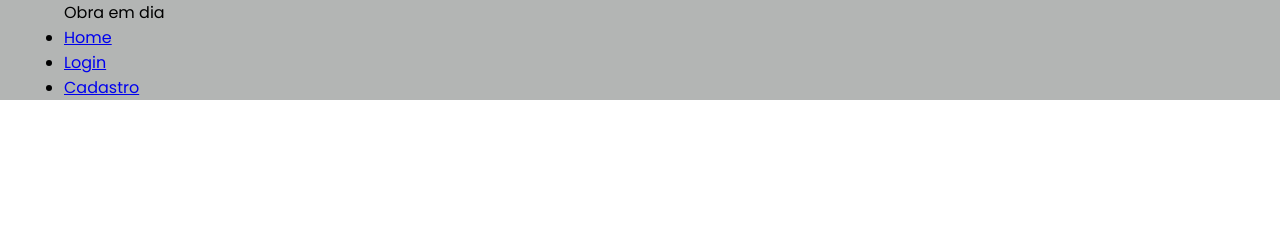
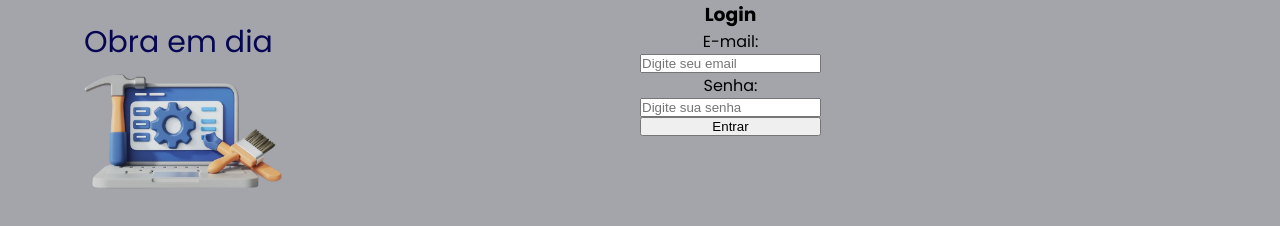
Before and after one commit to eduardomarcelo10/Obra_Em_Dia_Novo, a plain HTML site: page index.html in a window 1280 px wide. Drawn offline with Linux system fonts and the light colour scheme.

Commit message:
Página de login

```diff
--- a/index.html
+++ b/index.html
@@ -1,27 +1,31 @@
 <!DOCTYPE html>
-<html lang="en">
+<html lang="pt-br">
+
 <head>
     <meta charset="UTF-8">
     <meta name="viewport" content="width=device-width, initial-scale=1.0">
     <link rel="stylesheet" href="style.css">
     <title>Obra em dia</title>
 </head>
+
 <body>
-    <div class="background-fundo">
+    <div class="fundo">
         <!--INICIO HEADER-->
         <header>
             <!--INICIO CONTAINER-->
             <div class="container">
-                <nav>
                     <div class="logo">
                         Obra em dia
+                        <img src="logo.obra-removebg.png" alt="">
                     </div>
-                    <ul class="ul">
-                        <li> <a href="#"> Home </a> </li>
-                        <li> <a href="#"> Login </a> </li>
-                        <li> <a href="#"> Cadastro </a> </li>
-                    </ul>
-                </nav>
+                    <div class="entrar">
+                       <h3>Login</h3>
+                       <label for="email">E-mail:</label>
+                        <input type="text" name="email" placeholder="Digite seu email">
+                        <label for="senha">Senha:</label>
+                        <input type="password" name="senha" placeholder="Digite sua senha">
+                        <input type="button" value="Entrar" />
+                    </div>
             </div>
             <!--FIM CONTTAINER-->
         </header>
@@ -29,4 +33,5 @@
     </div>
 
 </body>
+
 </html>
--- a/style.css
+++ b/style.css
@@ -9,20 +9,70 @@ body {
     font-family: "Poppins", sans-serif;
 }
 
-.background-fundo {
-    background: #B3B5B4;
+.fundo {
+    background: #a4a5ab;
+    text-align: center;
+    height: 100vh;
+
+
 
 }
 
 .container {
+    display: flex;
     max-width: 1440px;
     padding: 0 5%;
     margin: 0 auto;
+    flex-direction: row;
 }
 
-.nav {
+nav {
     display: flex;
     justify-content: space-between;
     align-items: center;
 
 }
+
+img {
+    width: 200px;
+    border-radius: 12px;
+
+}
+
+ul {
+    display: flex;
+    list-style-type: none;
+    padding: 280px;
+    margin: 20px;
+    width: 280;
+    color: black;
+
+
+}
+
+.logo {
+    display: flex;
+    flex-direction: column;
+    text-align: left;
+    font-size: 30px;
+    padding: 20px;
+    color: rgb(6, 6, 83);
+    width: 50%;
+
+
+}
+
+a {
+    text-align: center;
+    text-decoration: none;
+    color: black;
+}
+
+.entrar {
+    display: flex;
+    flex-direction: column;
+
+
+
+
+}
```
Also changed, not shown: Login.html (+2 -1 lines), background.jpeg (added), estilo.css (line endings or trailing spaces), logo.obra-removebg.png (added), logo.obra.jpeg (added).
